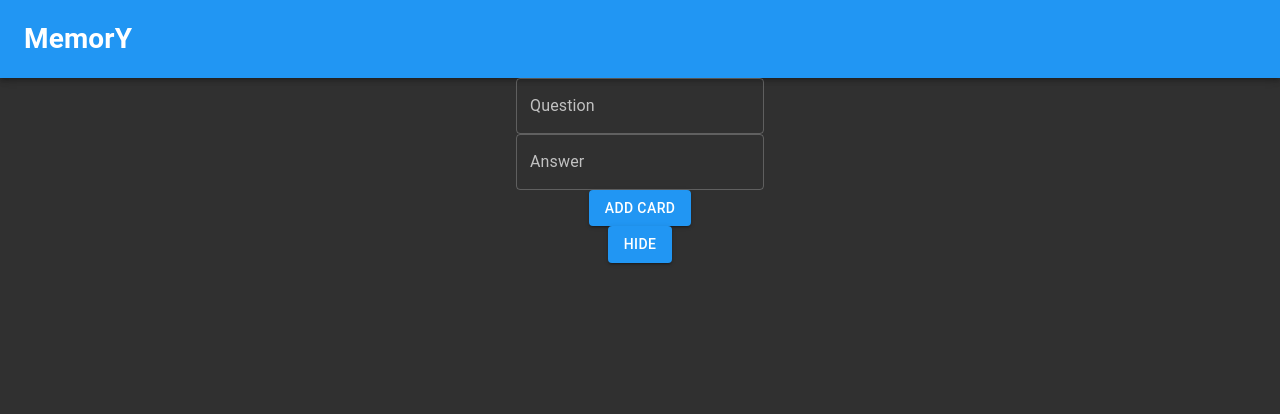
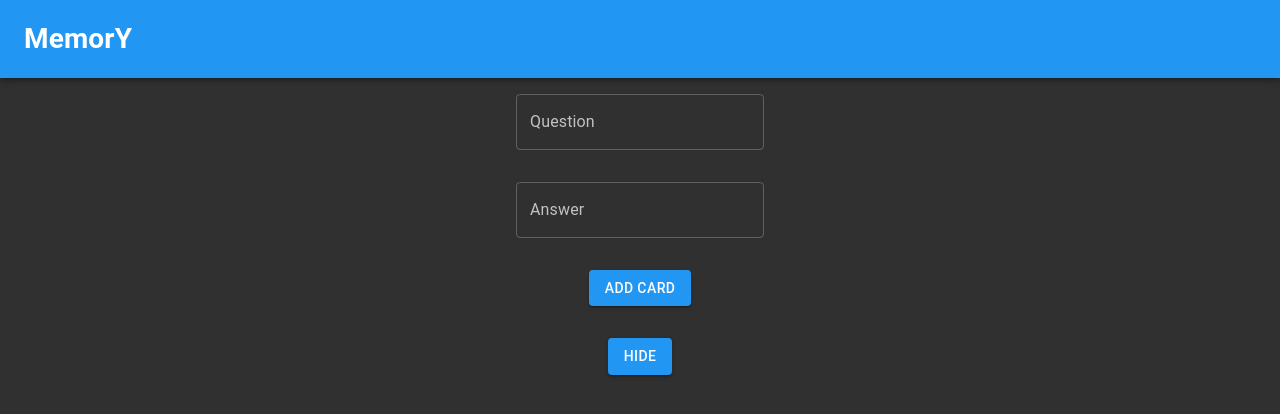
Before and after one commit to ShaanCoding/Archived, a React (Create React App) app in the folder memory/: page / in a window 1280 px wide. Both pictures are taken after a click on the button "SHOW CARDBOX". Shown: the top 414 px of the page. Built offline with nearby package versions, Linux system fonts and the light colour scheme.

Commit message:
Added emotion
Added emotion

```diff
--- a/memory/package.json
+++ b/memory/package.json
@@ -3,6 +3,8 @@
   "version": "0.1.0",
   "private": true,
   "dependencies": {
+    "@emotion/react": "^11.1.4",
+    "@emotion/styled": "^11.0.0",
     "@material-ui/core": "^4.11.3",
     "@testing-library/jest-dom": "^5.11.4",
     "@testing-library/react": "^11.1.0",
--- a/memory/src/Components/AddCardBox.tsx
+++ b/memory/src/Components/AddCardBox.tsx
@@ -1,6 +1,6 @@
 // First we start with the add box
 
-import { Button, Container, Grid, TextField } from "@material-ui/core";
+import { Box, Button, Container, Grid, TextField } from "@material-ui/core";
 import React, { useState } from "react";
 import { CardData } from "./Card";
 
@@ -20,6 +20,7 @@ const AddCardBox: React.FC<{ onAdd: (card: CardData) => void }> = (props) => {
   return (
     <Grid container direction="column" justify="center" alignItems="center">
       {!showing ? (
+        <Box mt={4}>
           <Button
             variant="contained"
             color="primary"
@@ -29,11 +30,12 @@ const AddCardBox: React.FC<{ onAdd: (card: CardData) => void }> = (props) => {
           >
             Show CardBox
           </Button>
+        </Box>
       ) : (
         <>
           {/* Question textfield
       This takes the inital value of question which is empty and when the text is changed, it runs the setQuestion function which updates dom*/}
-          <div>
+          <Box my={2}>
             <TextField
               variant="outlined"
               label="Question"
@@ -43,10 +45,10 @@ const AddCardBox: React.FC<{ onAdd: (card: CardData) => void }> = (props) => {
                 setQuestion(e.target.value);
               }}
             ></TextField>
-          </div>
+          </Box>
 
           {/* Answer textfield */}
-          <div>
+          <Box my={2}>
             <TextField
               variant="outlined"
               label="Answer"
@@ -56,10 +58,10 @@ const AddCardBox: React.FC<{ onAdd: (card: CardData) => void }> = (props) => {
                 setAnswer(e.target.value);
               }}
             ></TextField>
-          </div>
+          </Box>
 
           {/* Add button */}
-          <div>
+          <Box my={2}>
             <Button
               variant="contained"
               color="primary"
@@ -75,9 +77,9 @@ const AddCardBox: React.FC<{ onAdd: (card: CardData) => void }> = (props) => {
             >
               Add Card
             </Button>
-          </div>
+          </Box>
 
-          <div>
+          <Box my={2}>
             <Button
               variant="contained"
               color="primary"
@@ -87,7 +89,7 @@ const AddCardBox: React.FC<{ onAdd: (card: CardData) => void }> = (props) => {
             >
               Hide
             </Button>
-          </div>
+          </Box>
         </>
       )}
     </Grid>
--- a/memory/src/Components/CardList.tsx
+++ b/memory/src/Components/CardList.tsx
@@ -3,6 +3,13 @@
 import { Grid } from "@material-ui/core";
 import React from "react";
 import Card, { CardData } from "./Card";
+
+import { css, jsx } from "@emotion/react";
+import styled from "@emotion/styled";
+
+const StyledDiv = styled.div`
+  min-width: 150px;
+`;
 
 //This takes in an array of cards, and the onCardDelete function (which implements the cardDelete function), and displays them
 const CardList: React.FC<{
@@ -12,13 +19,14 @@ const CardList: React.FC<{
   return (
     <Grid
       container
-      spacing={10}
+      spacing={4}
       direction="row"
       justify="flex-start"
       alignItems="flex-start"
     >
       {props.cards.map((p, i) => (
         <Grid item key={p.id}>
+          <StyledDiv>
             <Card
               card={p}
               key={p.id}
@@ -26,6 +34,7 @@ const CardList: React.FC<{
                 props.onCardDelete(p.id);
               }}
             />
+          </StyledDiv>
         </Grid>
       ))}
     </Grid>
--- a/memory/src/Components/ThemeWrap.tsx
+++ b/memory/src/Components/ThemeWrap.tsx
@@ -11,6 +11,7 @@ const theme = createMuiTheme({
       main: green[500],
     },
   },
+  spacing: [0, 8, 16, 24, 32],
 });
 
 const ThemeWrap: React.FC = (props) => {
```
Also changed, not shown: 1 other file (tests, documents, lock files or other folders). Lines whose indentation alone changed are shown as unchanged.
